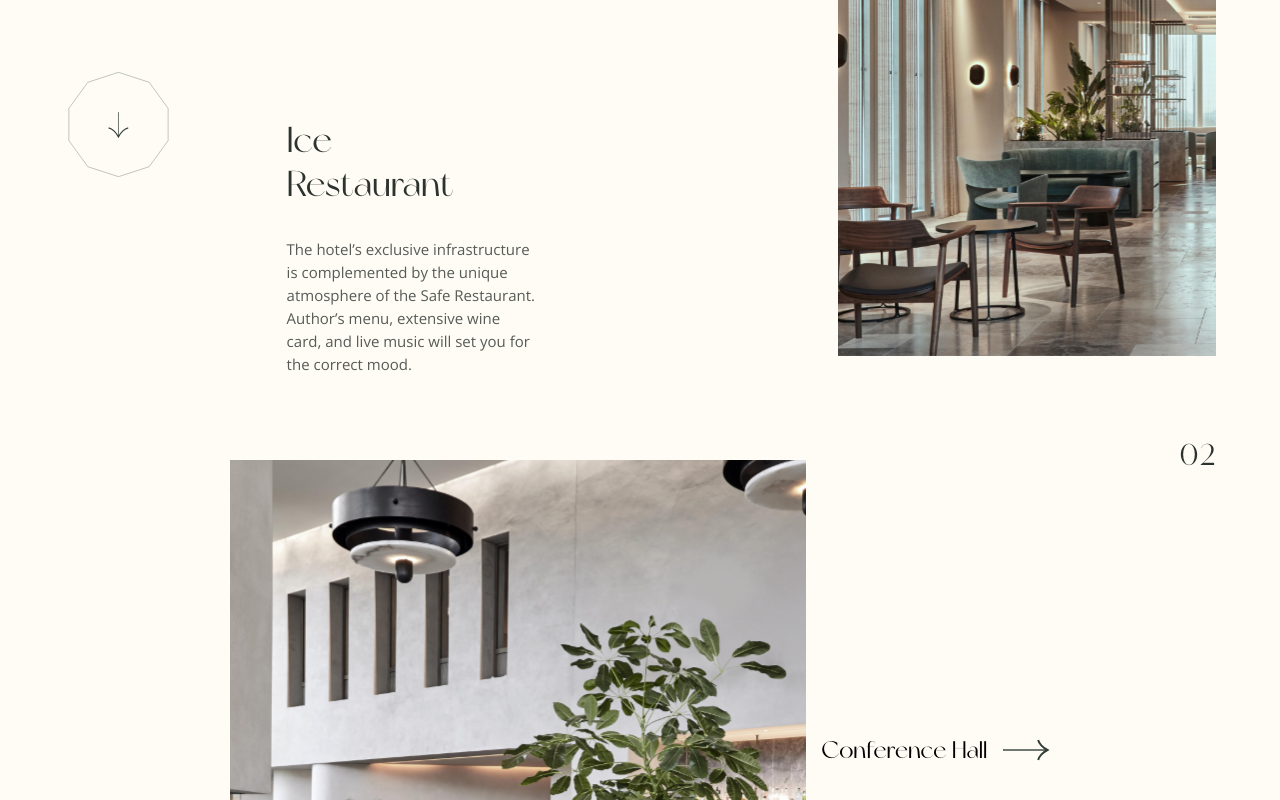
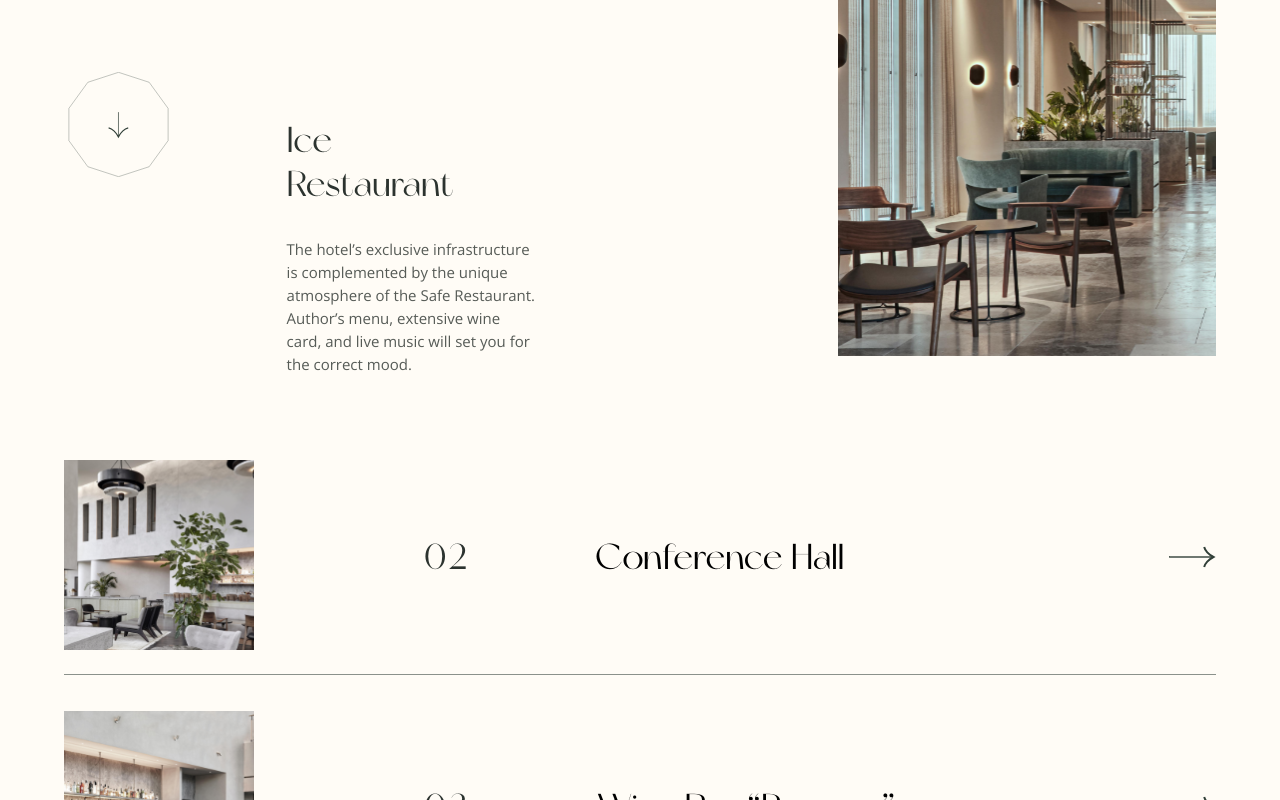
Before and after one commit to gift56/Fullstack-HotelWebsite, a React (Create React App) app: page / in a window 1280 px wide. Shown: the part 3578-4378 px from the top of the page. Built offline with nearby package versions, Linux system fonts and the light colour scheme.

Commit message:
fixing mobile view

```diff
--- a/src/styles/facilities.styled.js
+++ b/src/styles/facilities.styled.js
@@ -346,19 +346,32 @@ export const FacilitiesRightside = styled.div`
         padding: 20px 0;
         @media screen and (min-width: 983px) {
           flex-direction: row;
+          justify-content: space-between;
         }
         &:last-child {
           border-bottom: none;
+          @media screen and (min-width: 983px) {
+            border-bottom: 1px solid #313f388f;
+          }
         }
         .img {
           @media screen and (min-width: ${({ theme }) => theme.mobile.phone}) {
             width: 50%;
+          }
+          @media screen and (min-width: 983px) {
+            width: 189.51px;
           }
           img {
             width: 100%;
           }
         }
         .textside {
+          @media screen and (min-width: 983px) {
+            display: flex;
+            align-items: center;
+            gap: 8rem;
+            width: 50%;
+          }
           p {
             font-weight: 400;
             font-size: 30px;
@@ -368,6 +381,11 @@ export const FacilitiesRightside = styled.div`
             position: absolute;
             top: 0;
             right: 0;
+            @media screen and (min-width: 983px) {
+              position: initial;
+              font-size: 36px;
+              line-height: 44px;
+            }
           }
           h2 {
             font-weight: 400;
@@ -375,6 +393,10 @@ export const FacilitiesRightside = styled.div`
             line-height: 20px;
             text-align: center;
             text-transform: capitalize;
+            @media screen and (min-width: 983px) {
+              font-size: 36px;
+              line-height: 44px;
+            }
           }
         }
         .arrow {
```
